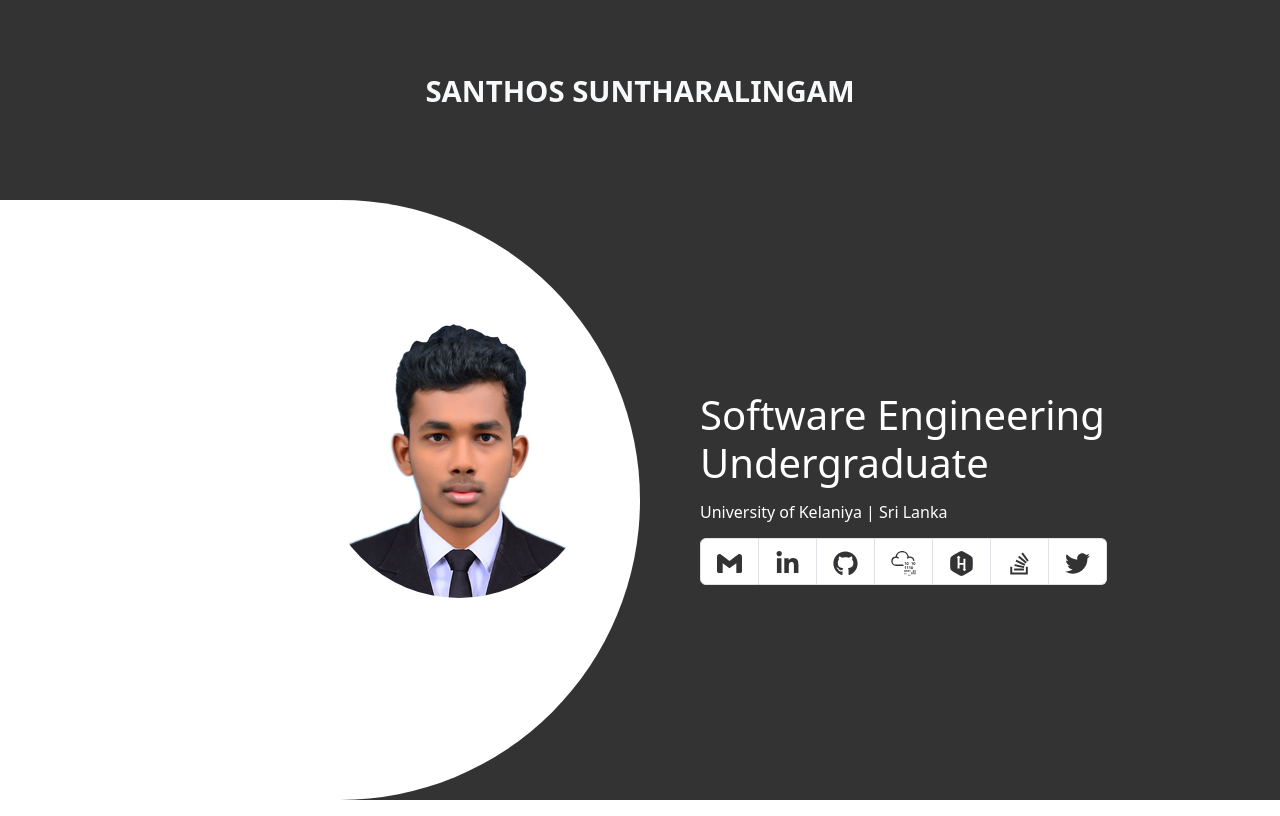
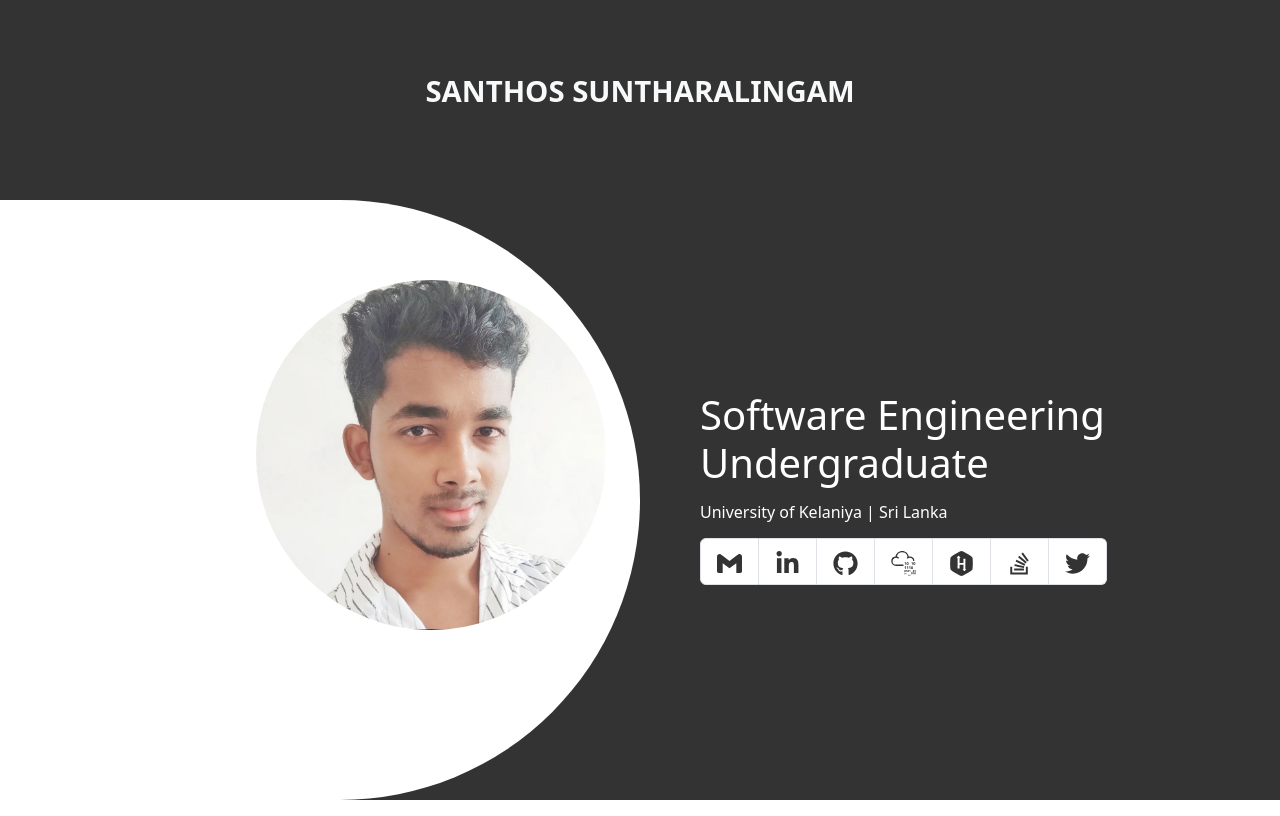
Before and after one commit to santhossunthar/santhossunthar.github.io, a React (Create React App) app: page / in a window 1280 px wide. Built offline with nearby package versions, Linux system fonts and the light colour scheme.

Commit message:
Added profile image changes

```diff
--- a/src/assets/styles/custom.scss
+++ b/src/assets/styles/custom.scss
@@ -115,9 +115,10 @@ li {
 .profile-img {
     position: absolute;
     z-index: 2;
-    left: 25%;
-    top: 40%;
+    left: 20%;
+    top: 35%;
     border-radius: 50%;
+    width: 350px;
 
     .rounded-circle {
         background-color: white;
@@ -144,8 +145,8 @@ li {
     }
 
     @include large-y {
-        left: 0;
-        top: 42%;
+        left: 7%;
+        top: 47%;
         z-index: 4;
     }
 
@@ -224,12 +225,14 @@ li {
     }
 
     .list-group-item {
+        display: flex;
         width: 60%;
         height: 100%;
         font-size: 14pt;
         transition: 0.7s;
 
         @include x-medium {
+            position: relative;
             width: 30%;
             justify-content: center;
         }
--- a/src/components/Main.jsx
+++ b/src/components/Main.jsx
@@ -60,7 +60,7 @@ const Main = () => {
                 transition={{ duration: 1 }}
                 className={!scrolled ? "profile-img" : "profile-img-scrolled"}
             >
-                <img src="/images/profile-pic.png"
+                <img src="/images/santhos_picture.jpg"
                     alt="Profile Picture" className='img-fluid rounded-circle'
                 />
             </motion.div>
@@ -122,7 +122,7 @@ const Main = () => {
                         transition={{ duration: 1 }}
                         className={!scrolled ? "profile-img-small" : "profile-img-scrolled"}
                     >
-                        <img src="/images/profile-pic.png"
+                        <img src="/images/santhos_picture.jpg"
                             alt="Profile Picture" className='img-fluid rounded-circle'
                         />
                     </motion.div>
```
Also changed, not shown: public/images/Santhos_Picture.jpg (added).
